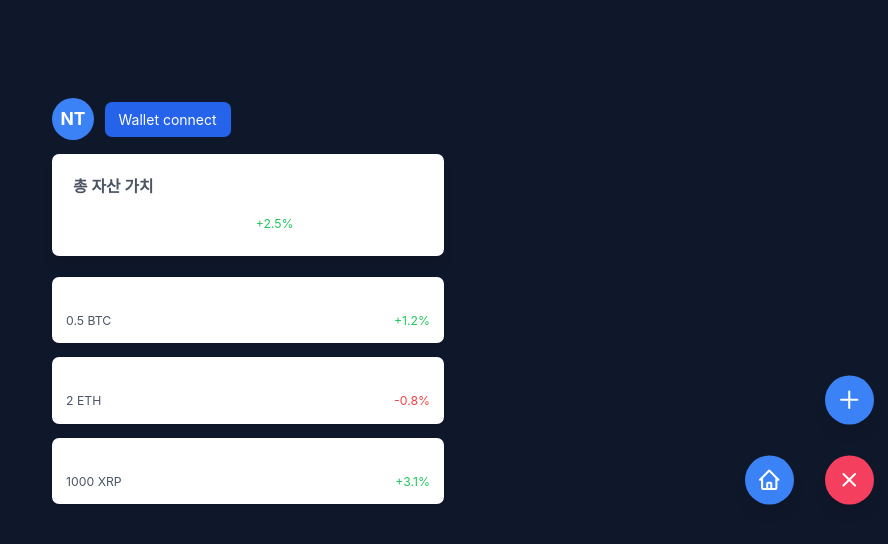
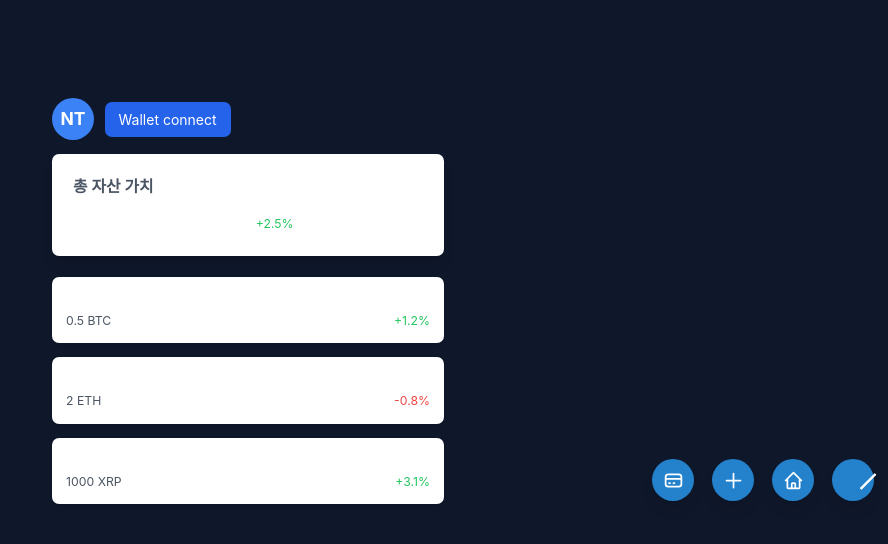
Before and after one commit to imsourceboom/nomorethink-front, a Next.js app: page / in a window 1280 px wide. Both pictures are taken after a click on the button 1241 px from the left and 480 px from the top of the page. Shown: the top 544 px of the page, without its empty margins (392-1280 px from the left). Built offline with nearby package versions, Linux system fonts and the light colour scheme.

Commit message:
fix: 플로팅 메뉴 스타일 및 동작 수정

```diff
--- a/app/components/FloatingMenu.tsx
+++ b/app/components/FloatingMenu.tsx
@@ -16,13 +16,12 @@ export default function FloatingMenu() {
         setIsOpen(false);
     };
 
-    // 서브메뉴 아이템의 위치 계산
-    const calculatePosition = (index: number, total: number) => {
-        const radius = 80; // 원의 반지름
-        const angle = (Math.PI / (total - 1)) * index;
+    // 서브메뉴 버튼들의 위치를 계산하는 함수 (왼쪽으로 펼쳐지는 형태)
+    const calculatePosition = (index: number) => {
+        const gap = 60; // 버튼 사이의 간격
         return {
-            x: -radius * Math.cos(angle),
-            y: -radius * Math.sin(angle)
+            x: -(index + 1) * gap, // 왼쪽으로 일정 간격씩 이동
+            y: 0 // y축 위치는 메인 버튼과 동일하게 유지
         };
     };
 
@@ -33,13 +32,13 @@ export default function FloatingMenu() {
                 {/* 홈 버튼 */}
                 <button
                     onClick={() => handleNavigation('/')}
-                    className="absolute w-14 h-14 bg-blue-500 rounded-full shadow-lg flex items-center justify-center hover:scale-110 transition-transform"
+                    className="absolute w-12 h-12 bg-[#2481cc] rounded-full shadow-lg flex items-center justify-center hover:scale-110 transition-transform"
                     style={{
-                        transform: isOpen ? `translate(${calculatePosition(0, 3).x}px, ${calculatePosition(0, 3).y}px)` : 'translate(0, 0)',
+                        transform: isOpen ? `translate(${calculatePosition(0).x}px, ${calculatePosition(0).y}px)` : 'translate(0, 0)',
                         transition: 'transform 0.3s ease-out'
                     }}
                 >
-                    <svg className="w-7 h-7 text-white" fill="none" viewBox="0 0 24 24" stroke="currentColor">
+                    <svg className="w-6 h-6 text-white" fill="none" viewBox="0 0 24 24" stroke="currentColor">
                         <path strokeLinecap="round" strokeLinejoin="round" strokeWidth={2} d="M3 12l2-2m0 0l7-7 7 7M5 10v10a1 1 0 001 1h3m10-11l2 2m-2-2v10a1 1 0 01-1 1h-3m-6 0a1 1 0 001-1v-4a1 1 0 011-1h2a1 1 0 011 1v4a1 1 0 001 1m-6 0h6" />
                     </svg>
                 </button>
@@ -47,13 +46,13 @@ export default function FloatingMenu() {
                 {/* 추가 버튼 */}
                 <button
                     onClick={() => handleNavigation('/add')}
-                    className="absolute w-14 h-14 bg-blue-500 rounded-full shadow-lg flex items-center justify-center hover:scale-110 transition-transform"
+                    className="absolute w-12 h-12 bg-[#2481cc] rounded-full shadow-lg flex items-center justify-center hover:scale-110 transition-transform"
                     style={{
-                        transform: isOpen ? `translate(${calculatePosition(1, 3).x}px, ${calculatePosition(1, 3).y}px)` : 'translate(0, 0)',
+                        transform: isOpen ? `translate(${calculatePosition(1).x}px, ${calculatePosition(1).y}px)` : 'translate(0, 0)',
                         transition: 'transform 0.3s ease-out'
                     }}
                 >
-                    <svg className="w-7 h-7 text-white" fill="none" viewBox="0 0 24 24" stroke="currentColor">
+                    <svg className="w-6 h-6 text-white" fill="none" viewBox="0 0 24 24" stroke="currentColor">
                         <path strokeLinecap="round" strokeLinejoin="round" strokeWidth={2} d="M12 4v16m8-8H4" />
                     </svg>
                 </button>
@@ -61,13 +60,13 @@ export default function FloatingMenu() {
                 {/* 지갑 버튼 */}
                 <button
                     onClick={() => handleNavigation('/wallet')}
-                    className="absolute w-14 h-14 bg-blue-500 rounded-full shadow-lg flex items-center justify-center hover:scale-110 transition-transform"
+                    className="absolute w-12 h-12 bg-[#2481cc] rounded-full shadow-lg flex items-center justify-center hover:scale-110 transition-transform"
                     style={{
-                        transform: isOpen ? `translate(${calculatePosition(2, 3).x}px, ${calculatePosition(2, 3).y}px)` : 'translate(0, 0)',
+                        transform: isOpen ? `translate(${calculatePosition(2).x}px, ${calculatePosition(2).y}px)` : 'translate(0, 0)',
                         transition: 'transform 0.3s ease-out'
                     }}
                 >
-                    <svg className="w-7 h-7 text-white" fill="none" viewBox="0 0 24 24" stroke="currentColor">
+                    <svg className="w-6 h-6 text-white" fill="none" viewBox="0 0 24 24" stroke="currentColor">
                         <path strokeLinecap="round" strokeLinejoin="round" strokeWidth={2} d="M3 10h18M7 15h1m4 0h1m-7 4h12a3 3 0 003-3V8a3 3 0 00-3-3H6a3 3 0 00-3 3v8a3 3 0 003 3z" />
                     </svg>
                 </button>
@@ -76,16 +75,13 @@ export default function FloatingMenu() {
             {/* 메인 토글 버튼 */}
             <button
                 onClick={handleClick}
-                className="w-14 h-14 bg-rose-500 rounded-full shadow-lg flex items-center justify-center transition-all duration-300 hover:scale-110 hover:bg-rose-600"
+                className="w-12 h-12 bg-[#2481cc] rounded-full shadow-lg flex items-center justify-center transition-all duration-300 hover:scale-110"
             >
-                <svg
-                    className={`w-7 h-7 text-white transition-transform duration-300 ${isOpen ? 'rotate-45' : ''}`}
-                    fill="none"
-                    viewBox="0 0 24 24"
-                    stroke="currentColor"
-                >
-                    <path strokeLinecap="round" strokeLinejoin="round" strokeWidth={2} d="M12 4v16m8-8H4" />
-                </svg>
+                <div className={`w-6 h-6 relative transition-transform duration-300 ${isOpen ? 'rotate-45' : ''}`}>
+                    <span className={`absolute w-6 h-0.5 bg-white transform transition-all duration-300 ${isOpen ? 'rotate-90' : '-translate-y-2'}`} />
+                    <span className={`absolute w-6 h-0.5 bg-white transform transition-all duration-300 ${isOpen ? 'opacity-0' : ''}`} />
+                    <span className={`absolute w-6 h-0.5 bg-white transform transition-all duration-300 ${isOpen ? '-rotate-90' : 'translate-y-2'}`} />
+                </div>
             </button>
         </div>
     );
```
